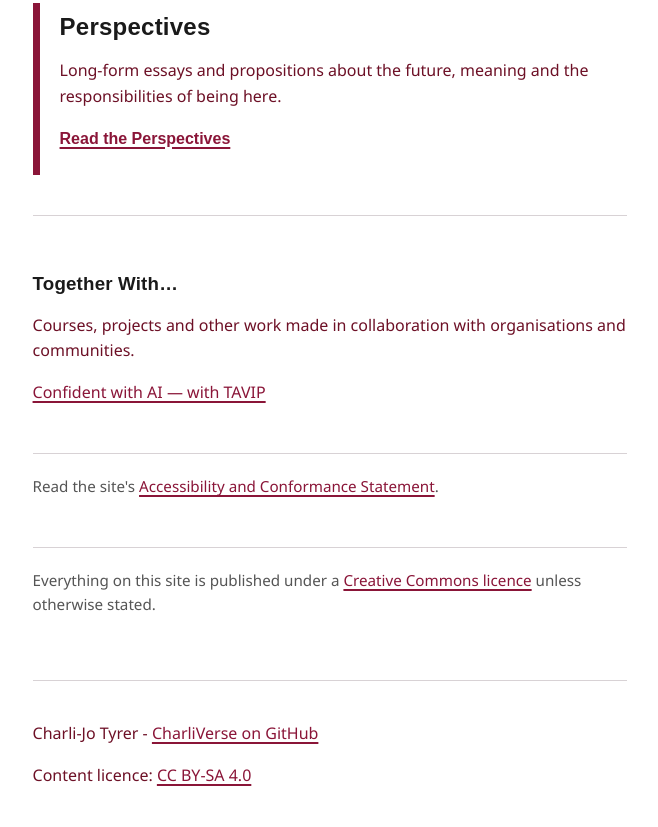
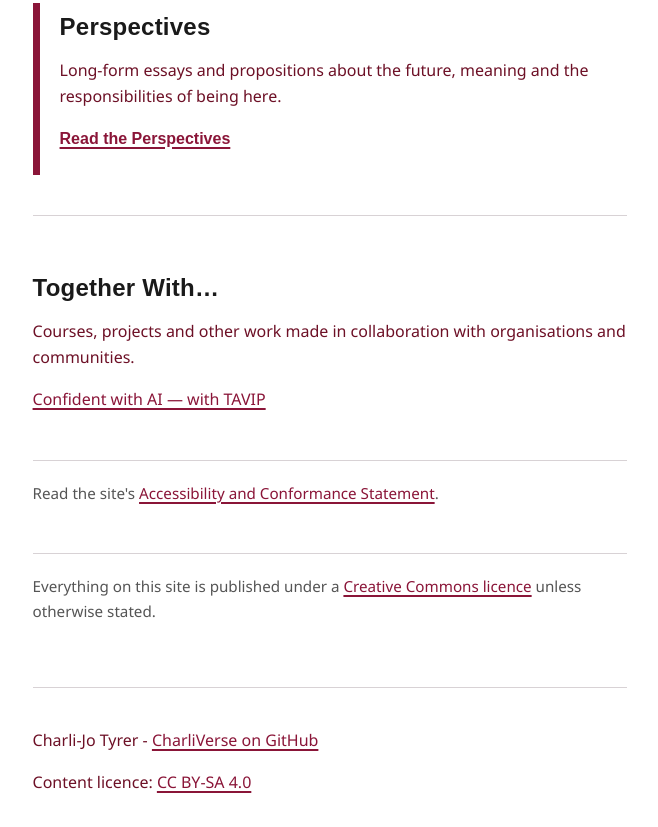
Before and after one commit to CharliVerse/charli.info, an Astro site: page / in a window 1280 px wide. Shown: the part 1025-1852 px from the top of the page, without its empty margins (310-968 px from the left). Built offline with nearby package versions, Linux system fonts and the light colour scheme; Astro itself is replaced by a stand-in of ours.

Commit message:
Fix homepage heading hierarchy

```diff
--- a/src/pages/index.astro
+++ b/src/pages/index.astro
@@ -35,7 +35,7 @@ import Base from '../layouts/Base.astro';
   </div>
 
   <section aria-labelledby="together-with-heading">
-    <h3 id="together-with-heading">Together With&hellip;</h3>
+    <h2 id="together-with-heading">Together With&hellip;</h2>
     <p>Courses, projects and other work made in collaboration with organisations and communities.</p>
     <p><a href="/together-with/tavip/confident-with-ai/">Confident with AI &mdash; with TAVIP</a></p>
   </section>
```
